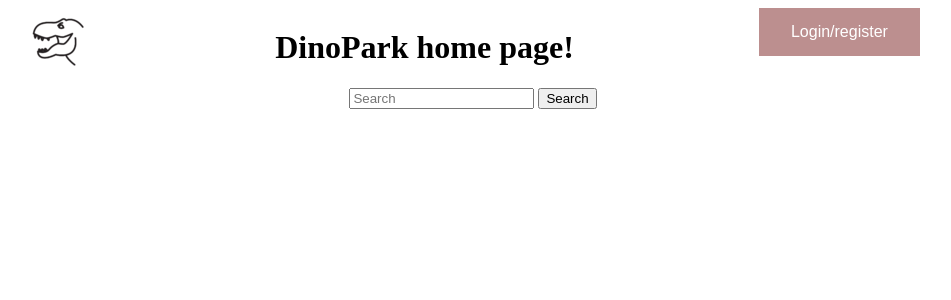
After one commit to oonarauhala/tietokantasovellus, a Flask app: page /search in a window 1280 px wide. The commit adds this page. Shown: the top 300 px of the page, without its empty margins (167-1118 px from the left). Run offline with Flask 2, Linux system fonts and the light colour scheme.

Commit message:
Implement a basic search page

```diff
--- a/admin.py
+++ /dev/null
@@ -1 +0,0 @@
-# Admin stuff here
--- a/routes.py
+++ b/routes.py
@@ -140,5 +140,8 @@ def delete_time():
     db.delete_time(time_id)
     return redirect("/admin")
 
+@app.route("/search")
+def search():
+    return render_template("search.html")
 
 import db
--- a/static/style.css
+++ b/static/style.css
@@ -37,3 +37,8 @@
     display: flex;
     justify-content: space-evenly;
 }
+
+#search {
+    display: flex;
+    justify-content: space-evenly;
+}
--- /dev/null
+++ b/templates/search.html
@@ -0,0 +1,37 @@
+<!DOCTYPE html>
+
+<html lang="en">
+<head>
+    <meta charset="utf-8">
+    <title>DinoPark</title>
+    <link rel="stylesheet" href="{{ url_for('static', filename='style.css') }}">
+</head>
+<body>
+    <!-- Content header -->
+    <div id="content_header">
+        <a href="/">
+            <img src="{{url_for('static', filename='icon.png')}}">
+        </a>
+        <h1>DinoPark home page!</h1>
+        {% if session.username %}
+        <a href="/logout">
+            <button class="button" id="logout_btn">Logout</button>
+        </a>
+        <a href="/profile">
+            <button class="button" id="profile_btn">Profile</button>
+        </a>
+        {% else %}
+        <a href="/login">
+            <button class="button" id="login_btn">Login/register</button>
+        </a>
+    {% endif %}
+    </div>
+    <!-- Content header ends-->
+    <div id="search">
+        <form action="/search_result" method="POST">
+            <input type="text" name="search_term" placeholder="Search">
+            <input type="submit" value="Search">
+        </form>
+    </div>
+</body>
+</html>
```
Also changed, not shown: search.py (added).
